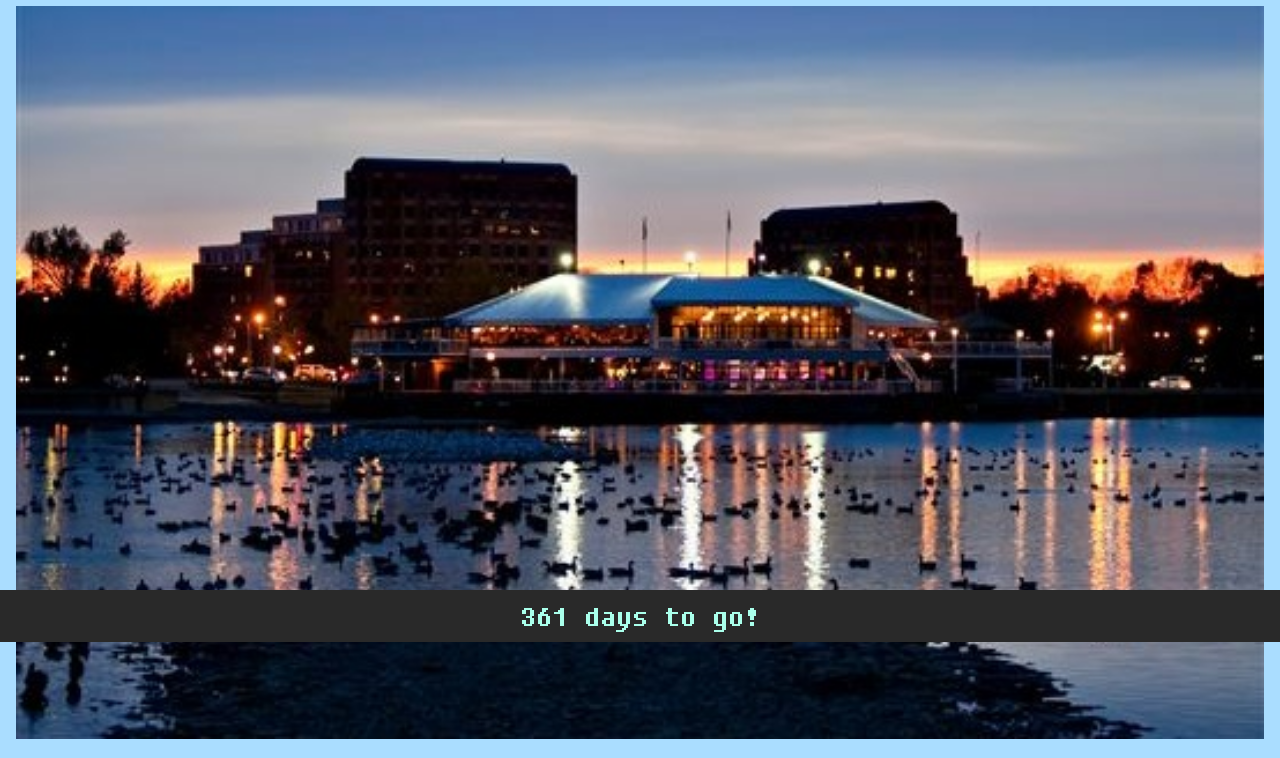
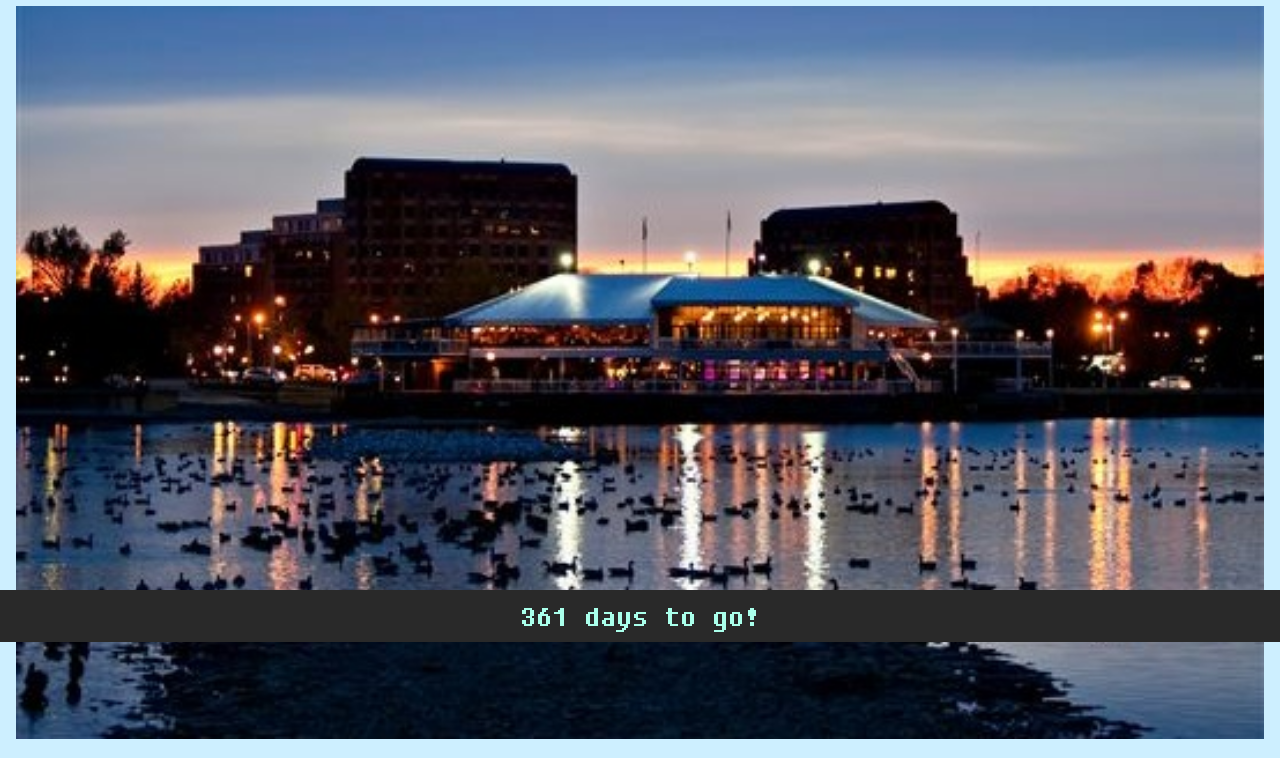
Before and after one commit to stew0343/mtm6330-midterm-stew0343, a website: page venue.html in a window 1280 px wide. Shown: the part 158-916 px from the top of the page. Drawn offline with Linux system fonts and the light colour scheme.

Commit message:
Updated CSS

```diff
--- a/scss/styles.scss
+++ b/scss/styles.scss
@@ -1,7 +1,7 @@
 $mainBlue: #1622e8;
 $mainGreen: #9feed9;
 $mainGrey: #f2f2f2;
-$hiBlue: #aaddff;
+$hiBlue: #cdefff;
 $loBlue: #0c137f;
 $darkBlue: #060940;
 $hiGreen: #aaffeb;
@@ -67,6 +67,7 @@ a {
 .mainPic,
 .splashPic {
     width: 100%;
+    margin-bottom: 10px;
 }
 
 .container {
```
Also changed, not shown: css/min/styles.css, css/styles.css.
